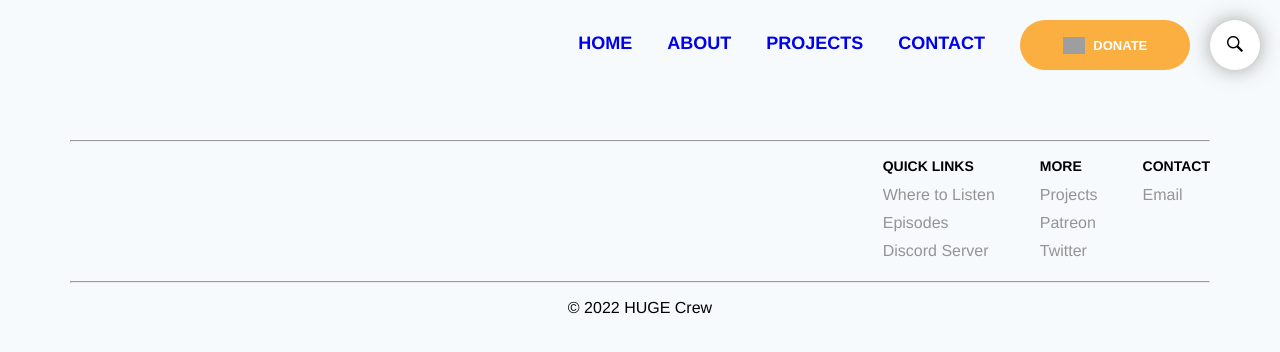
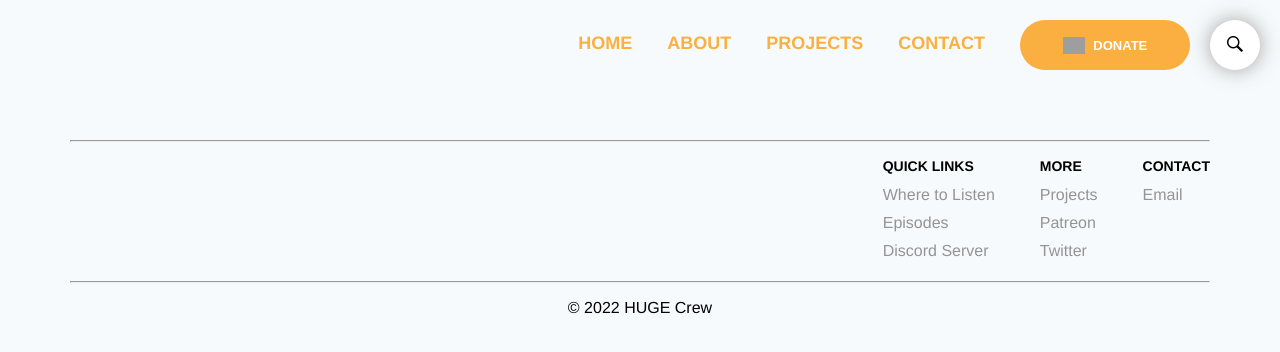
Before and after one commit to oakeef/huge_website, a React (Create React App) app: page / in a window 1280 px wide. Shown: the top 352 px of the page. Built offline with nearby package versions, Linux system fonts and the light colour scheme; grey boxes are pictures that could not be loaded; a web font is replaced by a local one.

Commit message:
reformatted navbar links and added contact page

```diff
--- a/src/App.js
+++ b/src/App.js
@@ -4,6 +4,7 @@ import Header from "./Components/Header/Header";
 import Home from "./Pages/Home/Home";
 import About from "./Pages/About/About";
 import Projects from "./Pages/Projects/Projects";
+import Contact from "./Pages/Contact/Contact";
 import Footer from "./Components/Footer/Footer";
 
 export default function App() {
@@ -15,6 +16,7 @@ export default function App() {
                     <Route path="Home" index element={<Home />} />
                     <Route path="About" element={<About />} />
                     <Route path="Projects" element={<Projects />} />
+                    <Route path="Contact" element={<Contact />} />
                 </Routes>
                 <Footer />
             </BrowserRouter>
--- a/src/Components/NavBar/NavBar.css
+++ b/src/Components/NavBar/NavBar.css
@@ -25,6 +25,7 @@
 }
 
 a:link {
+    color: inherit;
     text-decoration: none;
 }
 
@@ -46,6 +47,8 @@ a:link {
 
 .navLink {
     padding-right: 35px;
+    text-decoration: none;
+    color: inherit;
 }
 
 .navLink:hover {
--- a/src/Components/NavBar/NavBar.js
+++ b/src/Components/NavBar/NavBar.js
@@ -9,18 +9,27 @@ export default function NavBar() {
     return (
         <div className="navContainer">
             <ul className="navLinks">
-                <li className="navLink">
-                    <Link to="/Home"> Home </Link>
+                <li>
+                    <Link className="navLink" to="/">
+                        Home
+                    </Link>
                 </li>
-                <li className="navLink">
-                    <Link to="/About"> About </Link>
+                <li>
+                    <Link className="navLink" to="/About">
+                        About
+                    </Link>
                 </li>
-                <li className="navLink">
-                    <Link to="/Projects"> Projects </Link>
+                <li>
+                    <Link className="navLink" to="/Projects">
+                        Projects
+                    </Link>
                 </li>
-                <a href="mailto:hugecrew@hoppedupeast.com">
-                    <li className="navLink">Contact </li>
-                </a>
+
+                <li>
+                    <Link className="navLink" to="/Contact">
+                        Contact
+                    </Link>
+                </li>
             </ul>
             <a href="https://www.patreon.com/hoppedupeast">
                 <button className="patreonDonate">
--- /dev/null
+++ b/src/Pages/Contact/Contact.js
@@ -0,0 +1,9 @@
+import React from "react";
+
+export default function Contact() {
+    return (
+        <>
+            <h1>contact form will go here</h1>
+        </>
+    );
+}
```
Also changed, not shown: src/Pages/Contact/Contacts.css (added).
